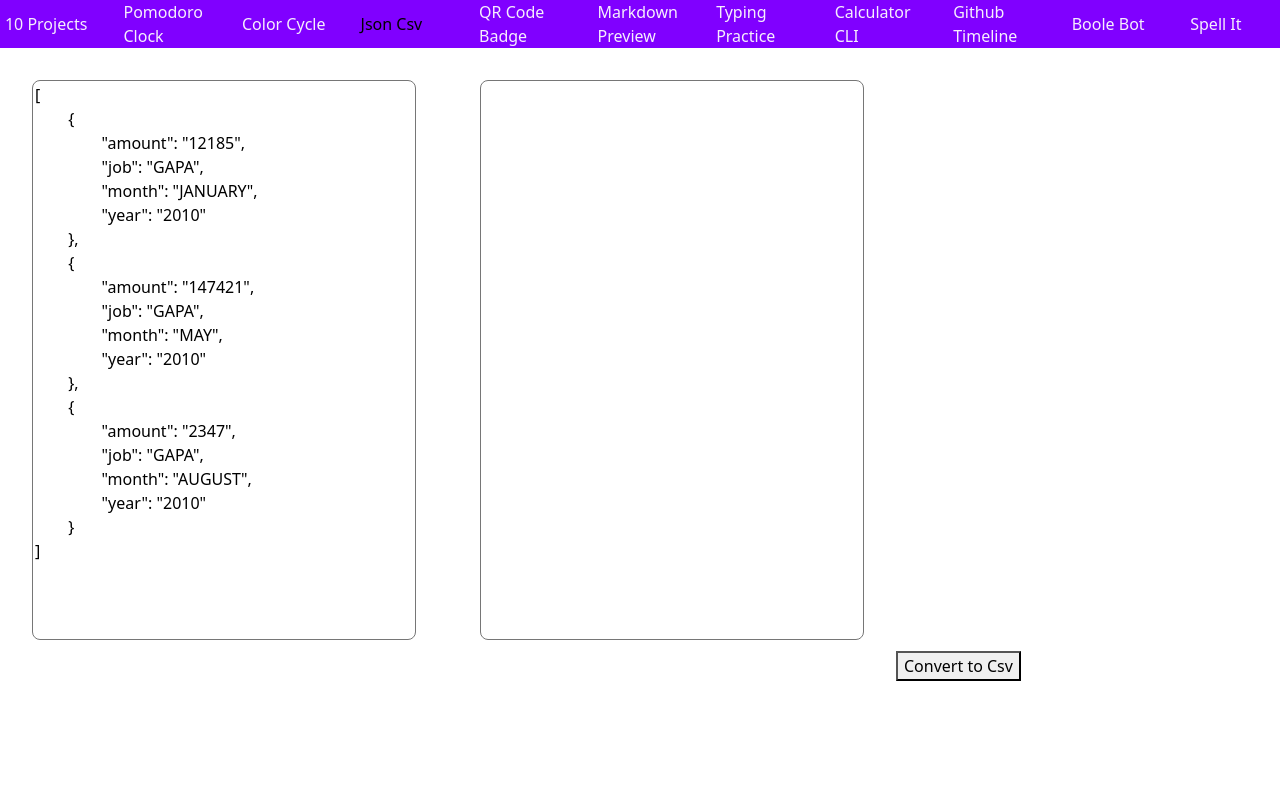
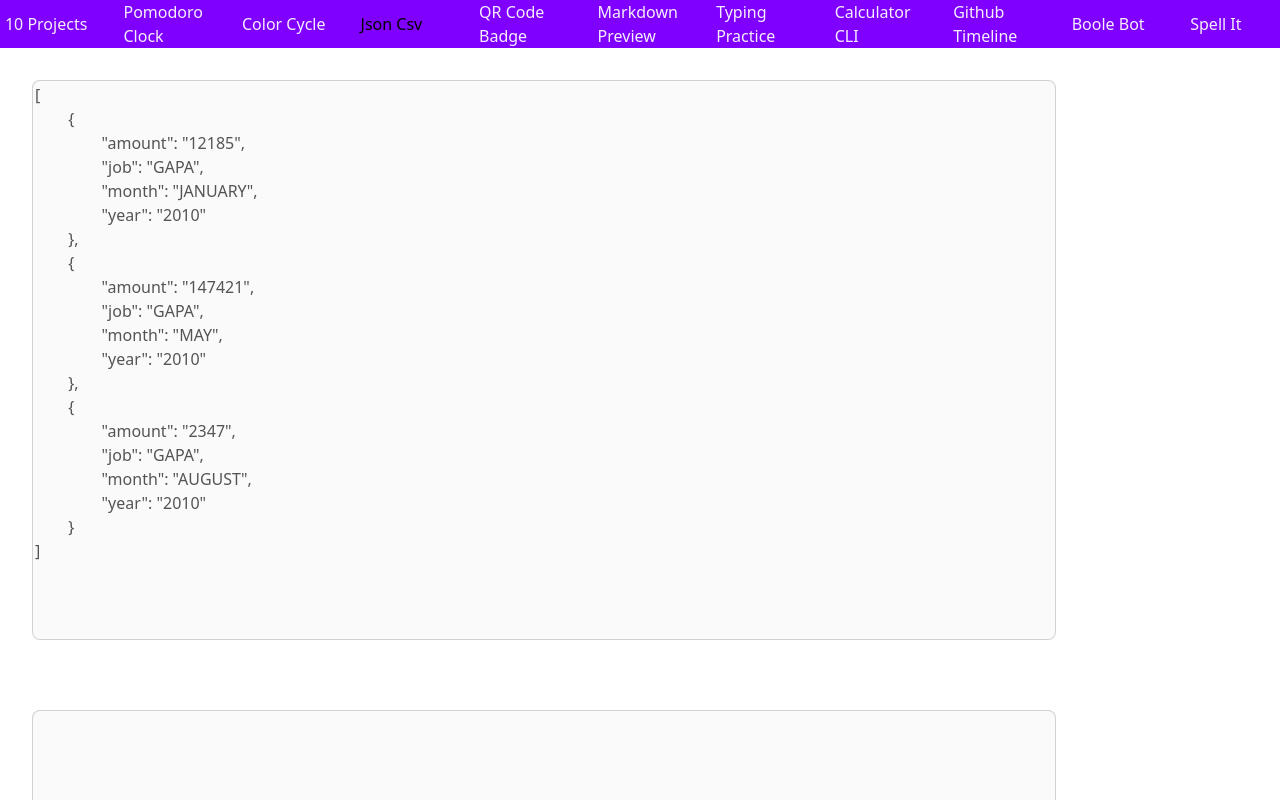
Before and after one commit to vasanth9/10frontendprojectschallenge, a React (Create React App) app: page / in a window 1280 px wide. Shown: the top 800 px of the page. Built offline with nearby package versions, Linux system fonts and the light colour scheme.

Commit message:
project 3 is moved to SUNDAY

```diff
--- a/src/03-JSON2CSV/JsonCsv.css
+++ b/src/03-JSON2CSV/JsonCsv.css
@@ -1,6 +1,6 @@
 .json-textarea{
     height: 70vh;
-    width: 30vw;
+    width: 80vw;
     margin: 2rem;
     resize: none;
     border-radius: 8px;
--- a/src/03-JSON2CSV/JsonCsv.jsx
+++ b/src/03-JSON2CSV/JsonCsv.jsx
@@ -39,9 +39,10 @@ setCsv(arr.join(""));
       <textarea
         className="json-textarea"
         value={JSON.stringify(json, null, "\t")}
+        disabled
       />
 
-      <textarea className="json-textarea" value={csv} />
+      <textarea className="json-textarea" disabled value={csv} />
       <button onClick={convertJson}>Convert to Csv</button>
     </div>
   );
```
Also changed, not shown: src/04-QRCode-Badge/README.md (added).
